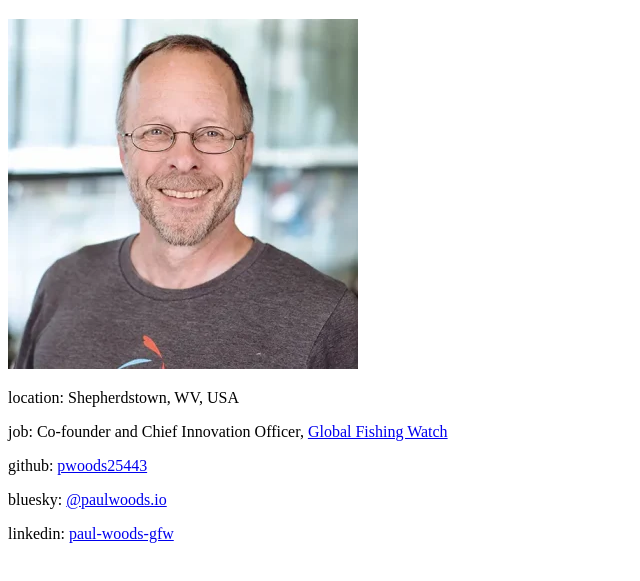
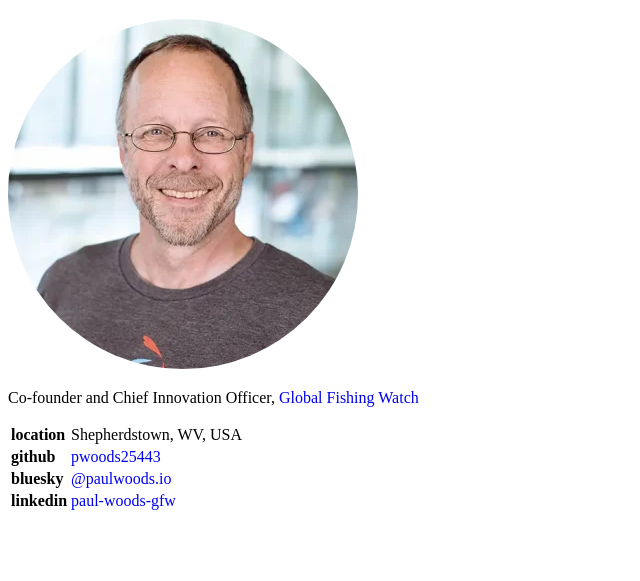
Before and after one commit to pwoods25443/paulwoods.io, a plain HTML site: page index.html in a window 1280 px wide. Shown: the part 61-642 px from the top of the page, without its empty margins (0-640 px from the left). Drawn offline with Linux system fonts and the light colour scheme.

Commit message:
formatting

```diff
--- a/index.html
+++ b/index.html
@@ -3,15 +3,35 @@
 <head>
     <meta charset="UTF-8">
     <title>Paul Woods</title>
+    <style>
+    th {
+      text-align: left;
+    }
+    a {
+      text-decoration: none;
+    }
+    body {
+      background-color: #DCEAE;
+    }
+    </style>
 </head>
 <body>
 <h1>Paul Woods</h1>
-<img src="./paul_woods_headshot.webp" alt="Paul Woods"/>
-<p>location: Shepherdstown, WV, USA</p>
-<p>job: Co-founder and Chief Innovation Officer, <a href="https://globalfishingwatch.org">Global Fishing Watch</a></p>
-<p>github: <a href="https://github.com/pwoods25443/">pwoods25443</a></p>
-<p>bluesky: <a href="https://bsky.app/profile/paulwoods.io">@paulwoods.io</a></p>
-<p>linkedin: <a href="https://www.linkedin.com/in/paul-woods-gfw/">paul-woods-gfw</a></p>
-
+<img style="border-radius: 50%" src="./paul_woods_headshot.webp" alt="Paul Woods"/>
+<p>Co-founder and Chief Innovation Officer, <a href="https://globalfishingwatch.org">Global Fishing Watch</a></p>
+    <table>
+        <tr>
+            <th>location</th><td>Shepherdstown, WV, USA</td>
+        </tr>
+        <tr>
+            <th>github</th><td><a href="https://github.com/pwoods25443/">pwoods25443</a></td>
+        </tr>
+        <tr>
+            <th>bluesky</th><td><a href="https://bsky.app/profile/paulwoods.io">@paulwoods.io</a></td>
+        </tr>
+        <tr>
+            <th>linkedin</th><td><a href="https://www.linkedin.com/in/paul-woods-gfw/">paul-woods-gfw</a></td>
+        </tr>
+    </table>
 </body>
 </html>
```
